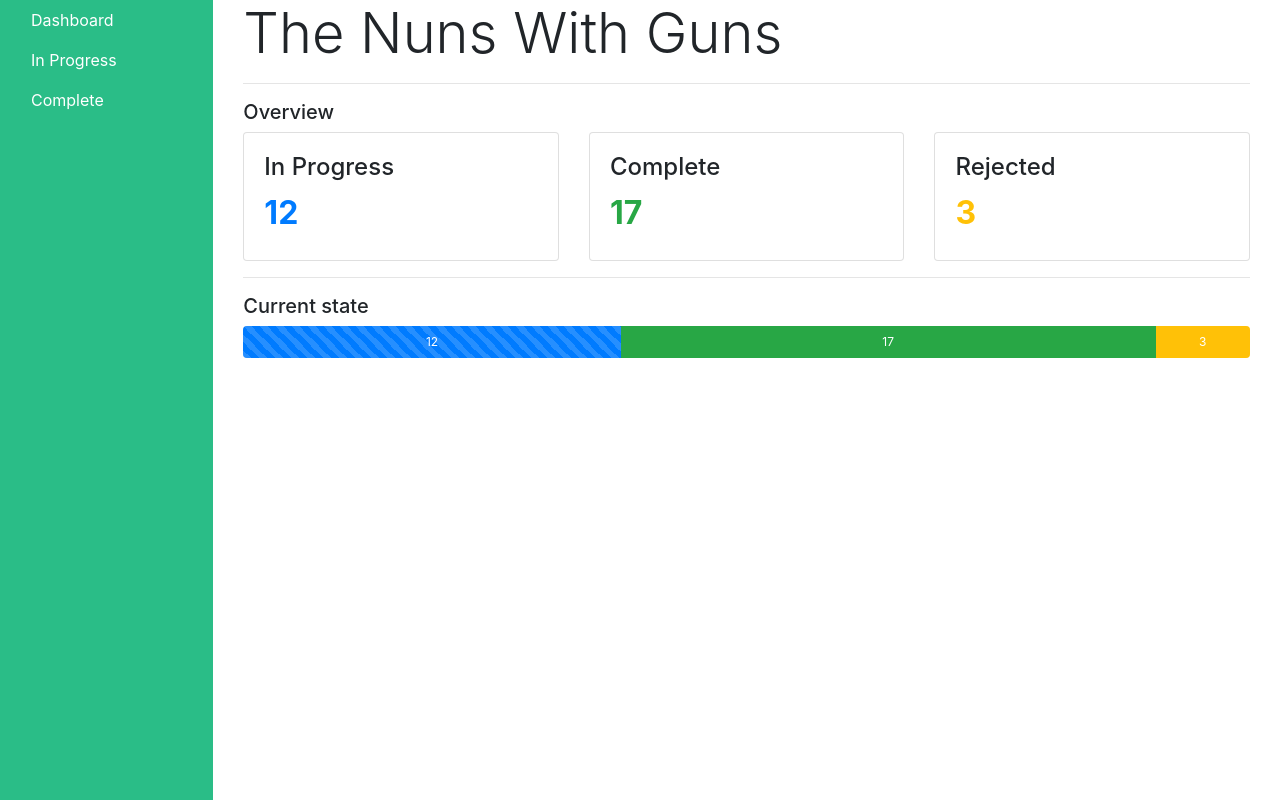
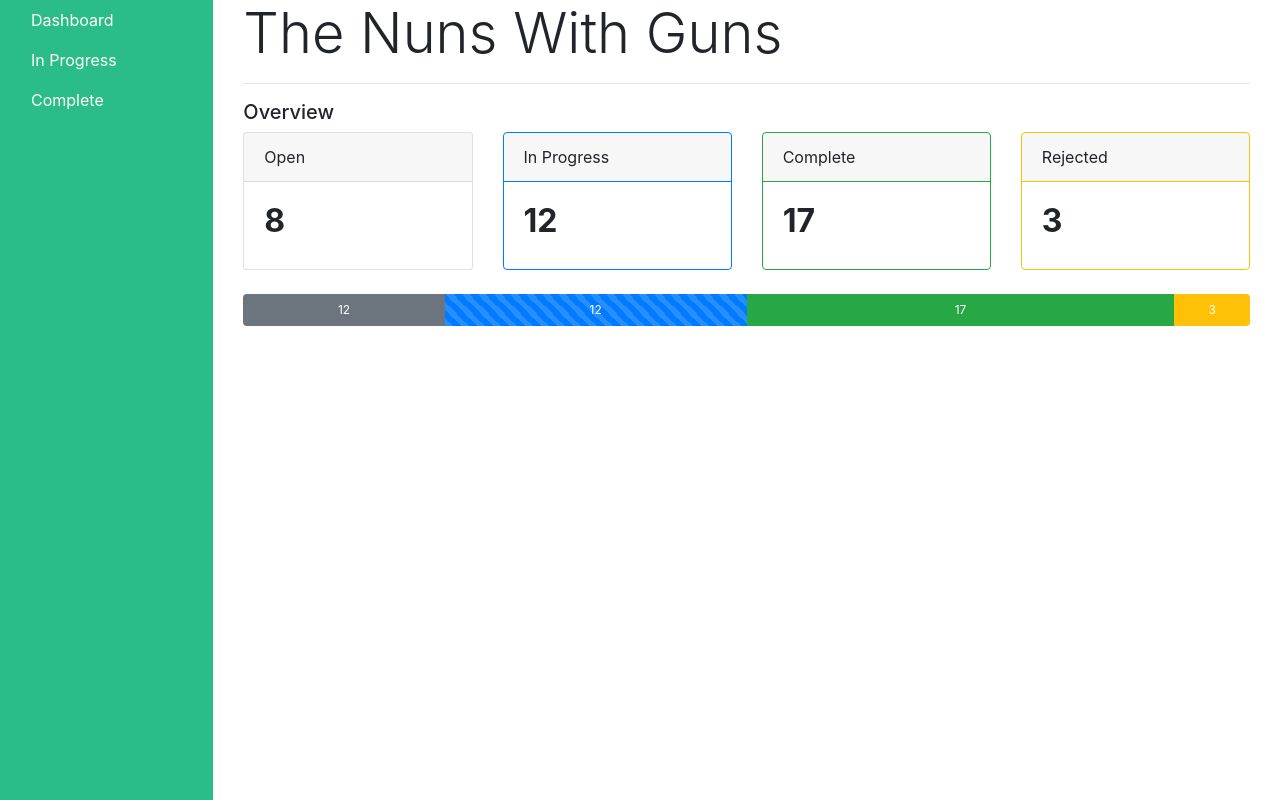
Before and after one commit to odysseyhack/tradisys-apg-s2w-web, a Vue app: page /org in a window 1280 px wide. Built offline with nearby package versions, Linux system fonts and the light colour scheme.

Commit message:
fixed card styling in the organisation dashboard menu

```diff
--- a/src/views/inner/org/Dashboard.vue
+++ b/src/views/inner/org/Dashboard.vue
@@ -4,35 +4,64 @@
     <hr>
     <p class="h5">Overview</p>
     <b-card-group deck>
-      <b-card title="In Progress" img-top>
+      <b-card
+        header="Open"
+        border-variant="default"
+        header-border-variant="default"
+      >
         <b-card-text>
-          <h2 class="text-primary font-weight-bold">
+          <h2 class="font-weight-bold">
+            {{tasks.open}}
+          </h2>
+        </b-card-text>
+      </b-card>
+
+      <b-card
+        header="In Progress"
+        border-variant="primary"
+        header-border-variant="primary"
+      >
+        <b-card-text>
+          <h2 class="font-weight-bold">
             {{tasks.progress}}
           </h2>
         </b-card-text>
       </b-card>
 
-      <b-card title="Complete" img-top>
+      <b-card
+        header="Complete"
+        border-variant="success"
+        header-border-variant="success"
+      >
         <b-card-text>
-          <h2 class="text-success font-weight-bold">
+          <h2 class="font-weight-bold">
             {{tasks.complete}}
           </h2>
         </b-card-text>
       </b-card>
 
-      <b-card title="Rejected" img-top>
+      <b-card
+        header="Rejected"
+        border-variant="warning"
+        header-border-variant="warning"
+      >
         <b-card-text>
-          <h2 class="text-warning font-weight-bold">
+          <h2 class="font-weight-bold">
             {{tasks.rejected}}
           </h2>
         </b-card-text>
       </b-card>
     </b-card-group>
-    <hr>
-    <p class="h5">Current state</p>
-    <b-progress height="2rem" class="mt-2" :max="1" show-value>
+    <b-progress height="2rem" class="mt-4" :max="1" show-value>
       <b-progress-bar
-        show-progress animated
+        show-progress
+        :value="(tasks.open / tasks.total)"
+        variant="secondary">
+        {{tasks.progress}}
+      </b-progress-bar>
+      <b-progress-bar
+        show-progress
+        animated
         :value="(tasks.progress / tasks.total)"
         variant="primary">
         {{tasks.progress}}
@@ -56,10 +85,11 @@ export default {
   data () {
     return {
       tasks: {
+        open: 8,
         progress: 12,
         complete: 17,
         rejected: 3,
-        total: 32
+        total: 40
       }
     }
   }
```
